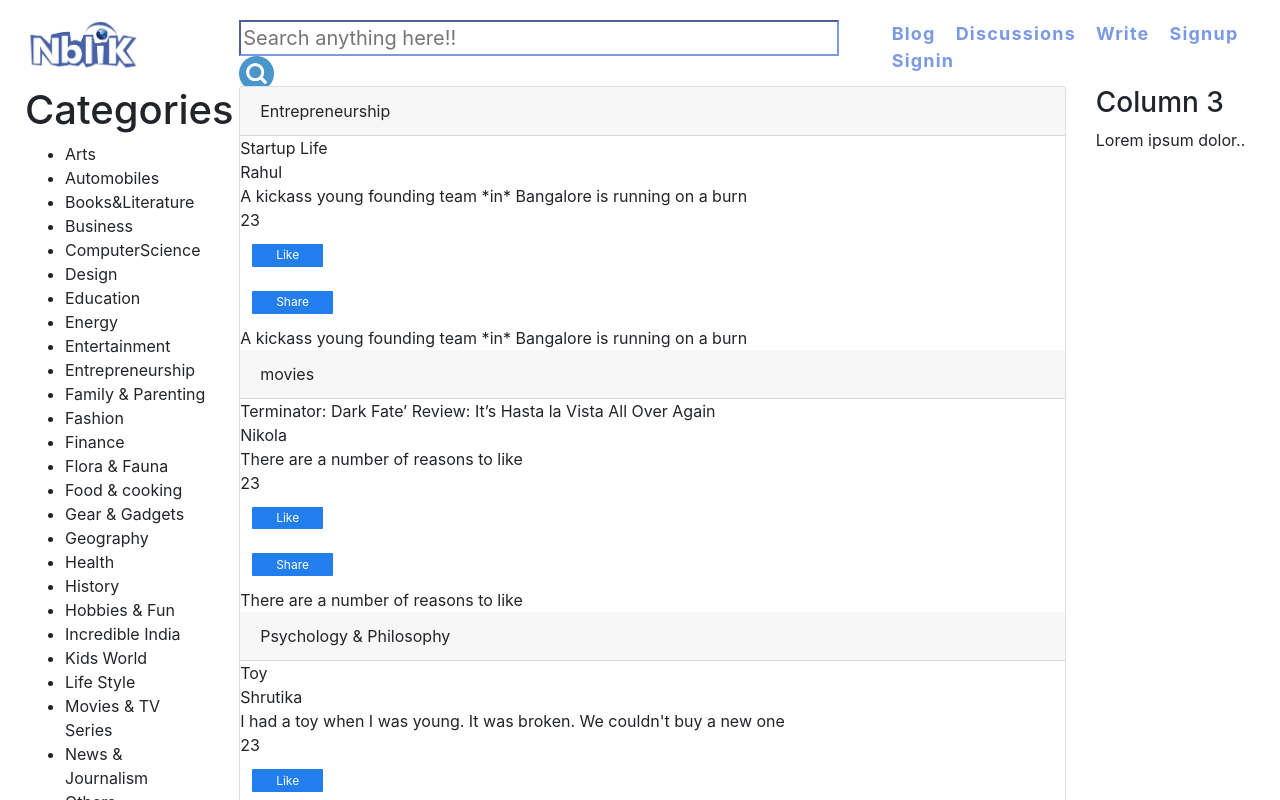
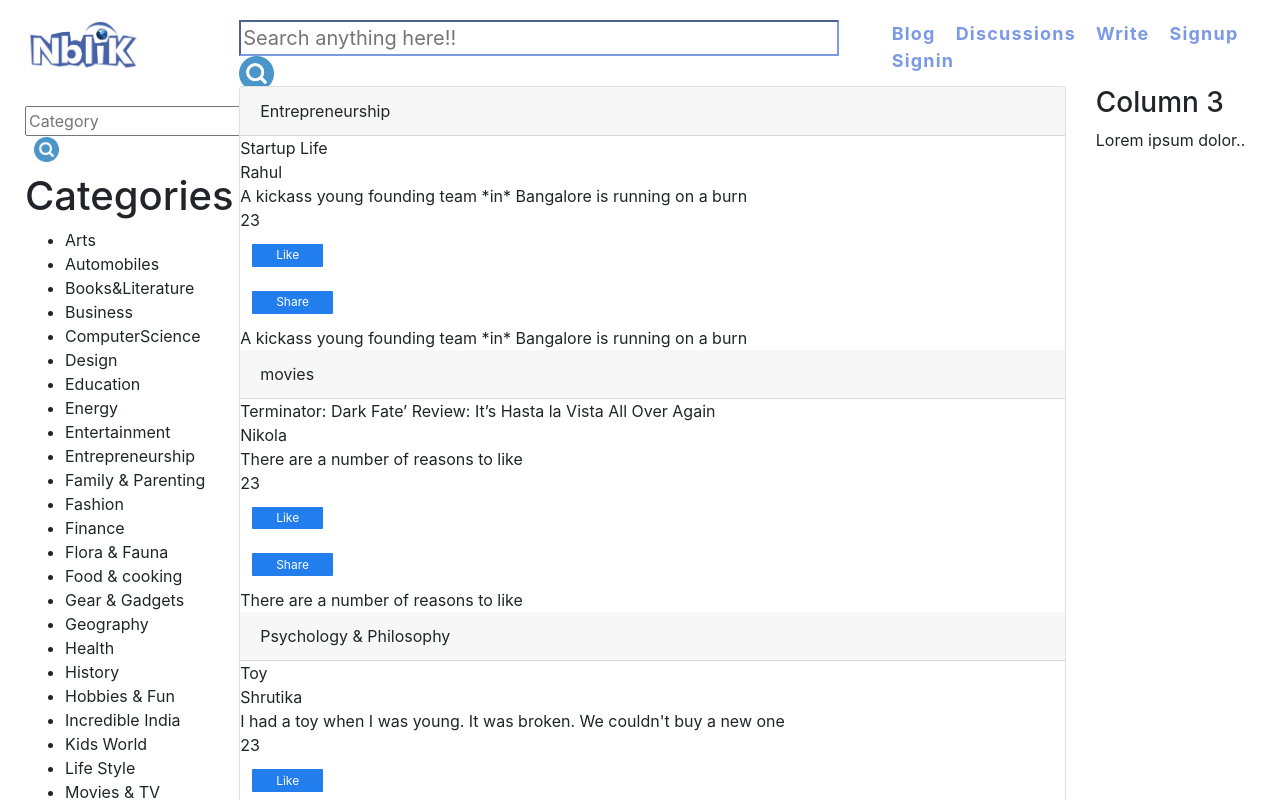
Before and after one commit to ShrutikaSingh/nblik_frontend, a React (Create React App) app: page /blog in a window 1280 px wide. Shown: the top 800 px of the page. Built offline with nearby package versions, Linux system fonts and the light colour scheme.

Commit message:
update posts

```diff
--- a/src/containers/Category/index.js
+++ b/src/containers/Category/index.js
@@ -1,6 +1,7 @@
 import React, {Component} from 'react';
 import categoriesData from '../../api/category.json';
-
+import SearchImg from '../../images/icons/search.png';
+import './style.css';
 class Category extends Component {
   constructor(props){
     super(props);
@@ -9,6 +10,12 @@ class Category extends Component {
   render () {
     return(
       <div>
+        <div className="categorySearch">
+        <form>
+          <input type="text" className="input" placeholder="Category"/>&nbsp;&nbsp;
+          <img src={SearchImg} className="searchIcon" alt="Search" style={{height:25}}/>
+        </form>
+        </div>
       <h1>Categories</h1>
       <ul>
       {
```
